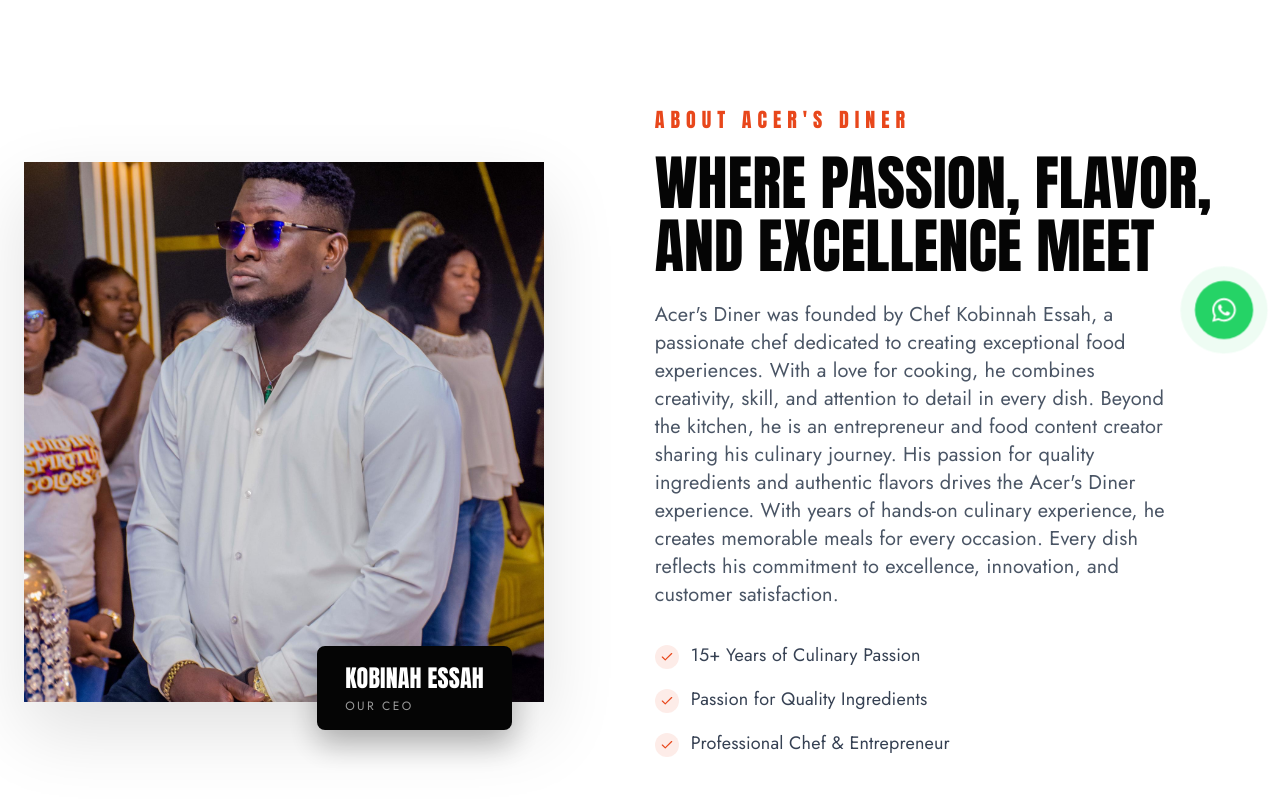
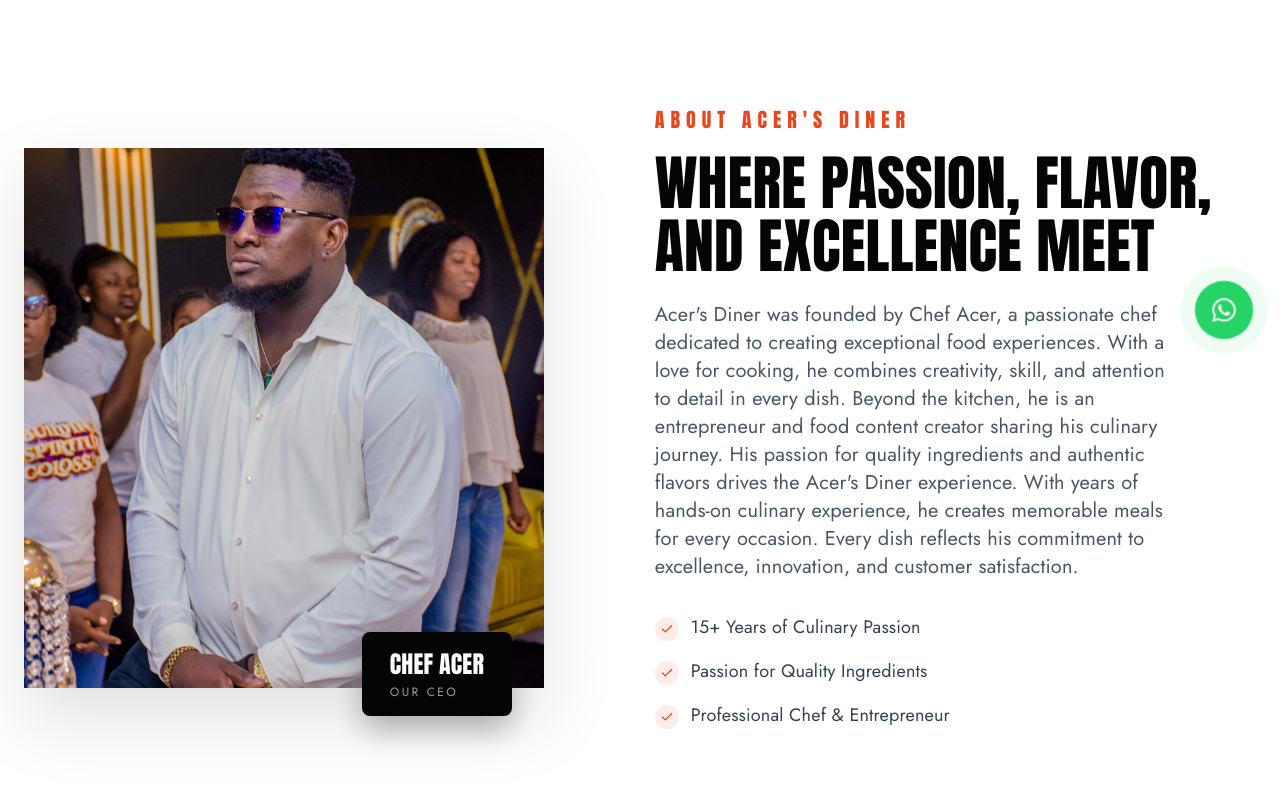
Before and after one commit to charlesdauda/Acers-Diner, a React (Vite) app: page /about in a window 1280 px wide. Shown: the part 434-1234 px from the top of the page. Built offline with nearby package versions, Linux system fonts and the light colour scheme.

Commit message:
initial commit

```diff
--- a/src/components/AboutUs.tsx
+++ b/src/components/AboutUs.tsx
@@ -21,7 +21,7 @@
             />
           </div>
           <div className="absolute -bottom-5 right-5 rounded-lg bg-brand-dark px-5 py-3 shadow-[0_14px_30px_rgba(0,0,0,0.28)] lg:-bottom-7 lg:right-8 lg:px-7 lg:py-4">
-            <p className="font-display text-lg uppercase text-white lg:text-2xl">Kobinah Essah</p>
+            <p className="font-display text-lg uppercase text-white lg:text-2xl">Chef Acer</p>
             <p className="mt-1 font-body text-[10px] uppercase tracking-[0.2em] text-white/60 lg:text-xs">
               Our CEO
             </p>
@@ -36,7 +36,7 @@
             Where Passion, Flavor, and Excellence Meet
           </h2>
           <p className="mt-6 max-w-lg font-body text-lg text-gray-600 md:text-xl">
-            Acer's Diner was founded by Chef Kobinnah Essah, a passionate chef dedicated to creating exceptional food experiences.
+            Acer's Diner was founded by Chef Acer, a passionate chef dedicated to creating exceptional food experiences.
             With a love for cooking, he combines creativity, skill, and attention to detail in every dish.
             Beyond the kitchen, he is an entrepreneur and food content creator sharing his culinary journey.
             His passion for quality ingredients and authentic flavors drives the Acer's Diner experience.
```
Also changed, not shown: 1 other file (tests, documents, lock files or other folders).
